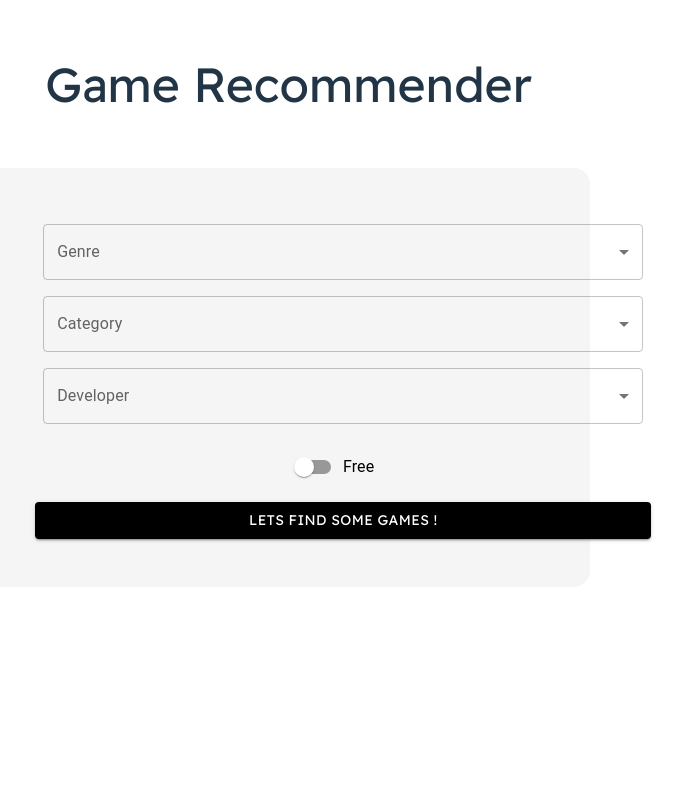
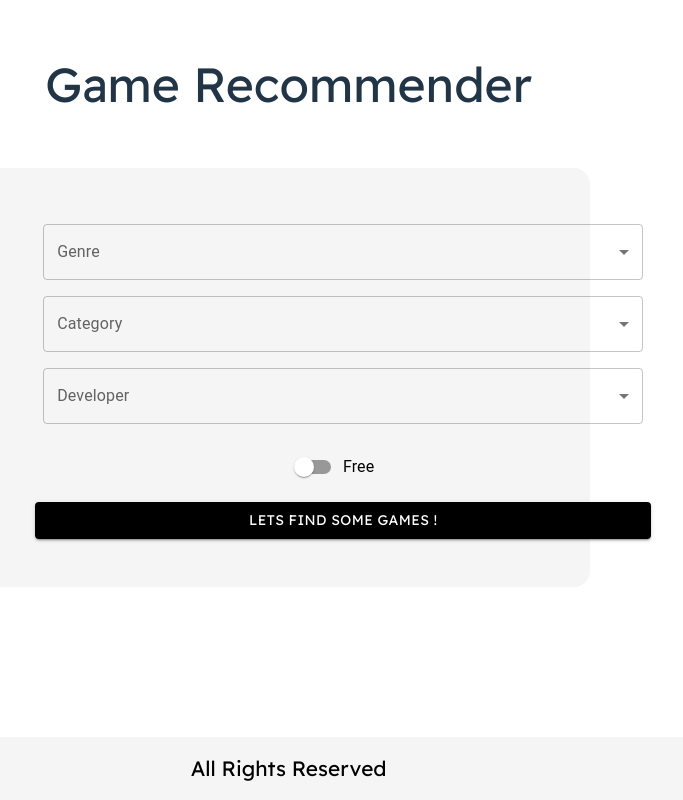
Before and after one commit to shrirang010/Game-Recommendation-System, a React (Vite) app in the folder recommendation-system/: page / in a window 1280 px wide. Shown: the whole page, without its empty margins (345-1028 px from the left). Built offline with nearby package versions, Linux system fonts and the light colour scheme.

Commit message:
feat: Add footer

```diff
--- a/recommendation-system/src/App.css
+++ b/recommendation-system/src/App.css
@@ -1,4 +1,8 @@
 @import url("https://fonts.googleapis.com/css2?family=Readex+Pro&display=swap");
+
+html {
+  overflow-y: scroll;
+}
 
 .container {
   font-family: "Readex Pro", sans-serif;
@@ -14,8 +18,6 @@
 .inner {
   width: 40%;
   padding: 3rem;
-  /* flex-direction: column;
-  align-items: center; */
   display: grid;
   justify-items: center;
   border-radius: 1rem;
--- a/recommendation-system/src/App.tsx
+++ b/recommendation-system/src/App.tsx
@@ -2,11 +2,9 @@ import { useState } from "react";
 import "./App.css";
 
 import Head from "./components/head/head";
-import Free from "./components/free/free";
-import Calendar from "./components/year/year";
 import Input from "./components/input/input";
 import GameCard from "./components/gameCard/gameCard";
-import { get_data } from "./components/functions/filterdata";
+import Footer from "./components/footer/footer";
 import allStore from "./store/store";
 
 interface game_info {
@@ -21,18 +19,7 @@ interface game_info {
 }
 
 export default function MyApp() {
-  let gen = allStore((state) => state.genres);
-  let cat = allStore((state) => state.categories);
-  let dev = allStore((state) => state.developers);
-
   const games = allStore((state) => state.games);
-  // get_data(gen, cat, dev, "FALSE");
-  // const games = get_data(
-  //   ["Action", " Strategy", " Adventure"],
-  //   ["Single-player"],
-  //   ["Ubisoft Montreal"],
-  //   "FALSE"
-  // );
 
   return (
     <div className="container">
@@ -56,6 +43,7 @@ export default function MyApp() {
           );
         })}
       </div>
+      <Footer />
     </div>
   );
 }
--- /dev/null
+++ b/recommendation-system/src/components/footer/footer.module.css
@@ -0,0 +1,12 @@
+.container {
+  width: 100%;
+  background-color: #f5f5f5;
+  color: #000000;
+  margin-top: auto;
+  padding-top: 1rem;
+  padding-bottom: 1rem;
+  display: flex;
+  justify-content: center;
+  align-items: center;
+  font-size: 1.3rem;
+}
--- /dev/null
+++ b/recommendation-system/src/components/footer/footer.tsx
@@ -0,0 +1,8 @@
+import React from "react";
+import style from "./footer.module.css";
+
+const footer = () => {
+  return <div className={style.container}>All Rights Reserved</div>;
+};
+
+export default footer;
```
